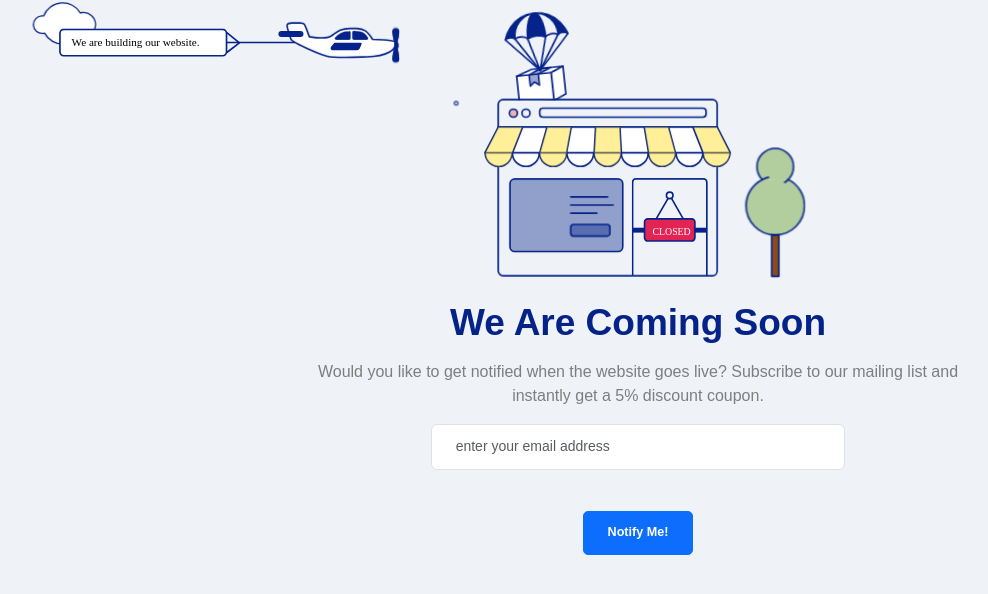
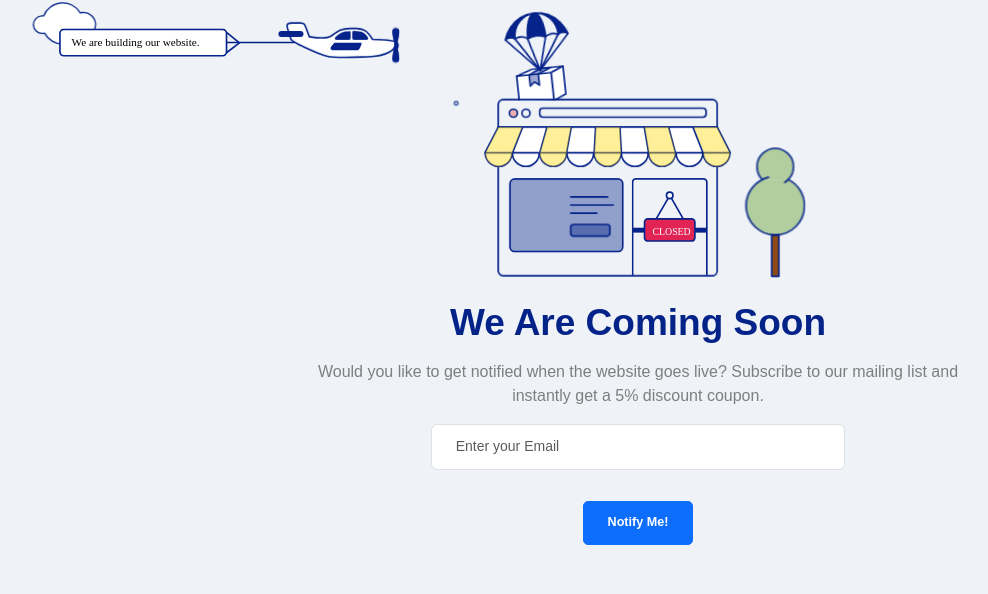
Before and after one commit to kunfirekun/404-finko, a PHP site: page /404.php in a window 1280 px wide. Shown: the part 121-715 px from the top of the page, without its empty margins (2-990 px from the left). Run offline with PHP 8.4, Linux system fonts and the light colour scheme; some libraries are stand-ins or nearby versions.

Commit message:
input place holder text edited

```diff
--- a/404.php
+++ b/404.php
@@ -738,9 +738,9 @@ table{
 <?php if ($msg != "") echo $msg . "<br><br>" ?>
 
                             <form method="post" action="<?php echo htmlspecialchars($_SERVER["PHP_SELF"]); ?>">
-                                <input class="form-control" placeholder="enter your email address" name="email" type="email">
+                                <input class="form-control" placeholder="Enter your Email " name="email" type="email">
                                 	<br>
-                                	<input class="btn btn-primary" type="submit" name="submit" value="Notify Me!" style="margin-top: 20px; border-radius: 5px;">
+                                	<input class="btn btn-primary" type="submit" name="submit" value="Notify Me!" style="margin-top: 10px; border-radius: 5px;">
                             </form>
 
 
```
